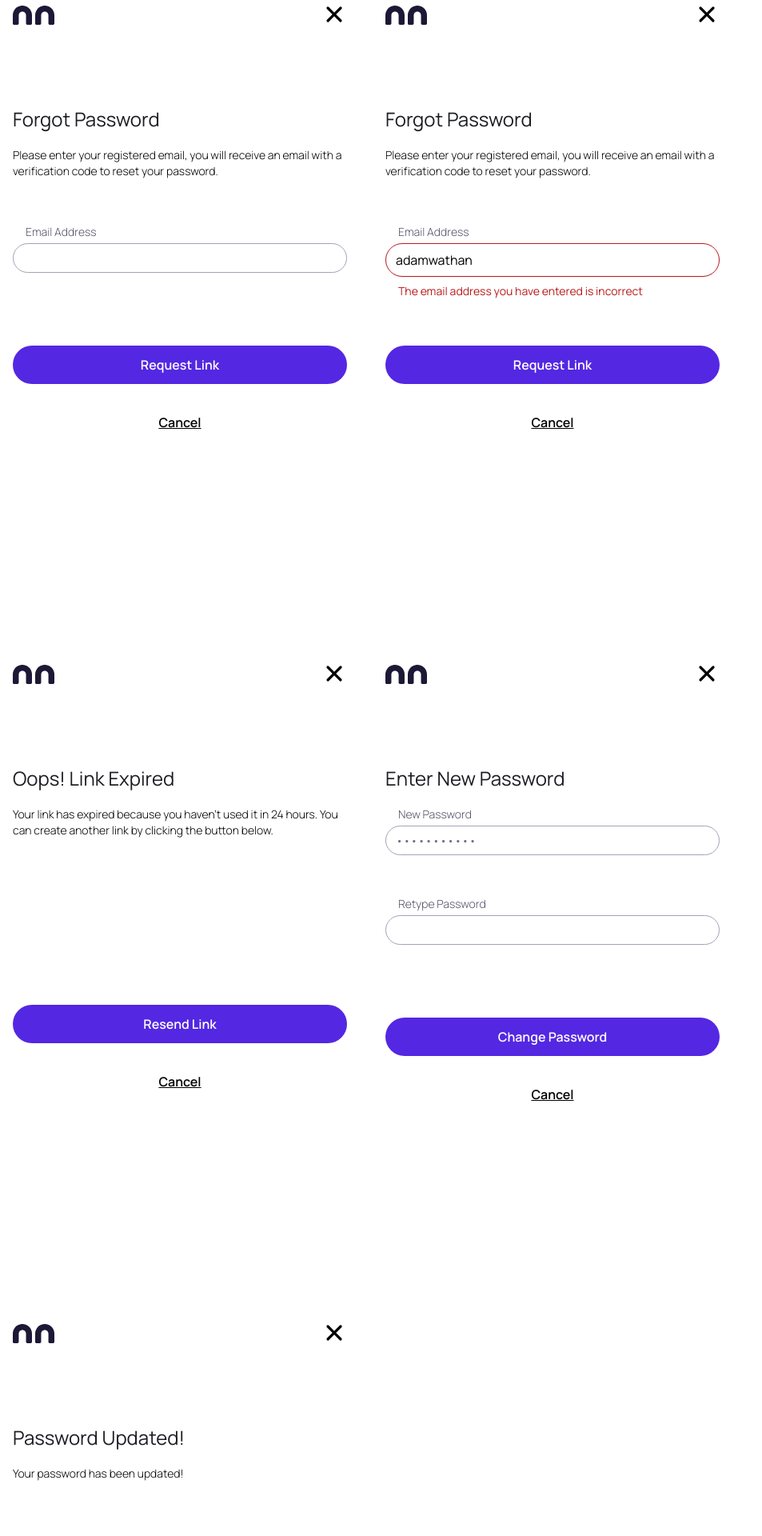
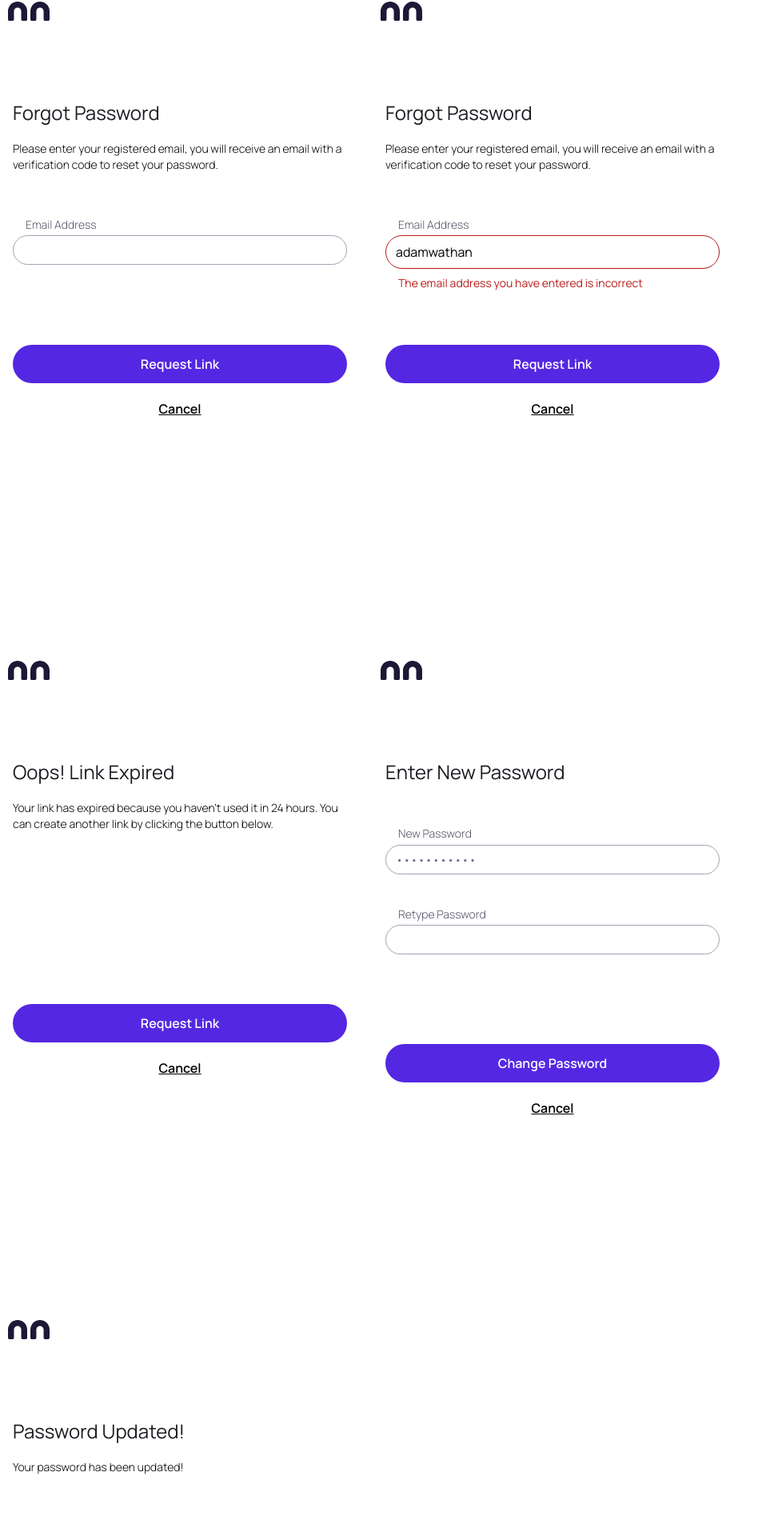
Before and after one commit to andres-codigo/nanny-nina, a Vue app: page /forgot-password in a window 1280 px wide. Shown: the part 30-1950 px from the top of the page at 80% size, without its empty margins (0-953 px from the left). Built offline with nearby package versions, Linux system fonts and the light colour scheme.

Commit message:
[components/pages] DOM & CSS updates to ensure consistency and remove no longer required classes

```diff
--- a/src/components/header/Header.vue
+++ b/src/components/header/Header.vue
@@ -1,24 +1,12 @@
 <template>
 	<header>
-		<nav class="mx-auto pr-4">
-			<div class="flex items-center justify-between">
-				<HeaderLogo />
-				<div class="text-sm pt-8">
-					<router-link to="/dashboard" class="float-right"><XIcon class="w-8 h-8" aria-hidden="true" /></router-link>
+		<div class="flex">
+			<div class="flex-none inline-flex justify-center items-center -ml-1.5 w-14 h-14">
+				<div class="flex items-center justify-between mx-4 mt-8">
+					<img class="inline mr-1 h-6 w-6" src="../../assets/svg/logo/alternate-logo.svg" />
+					<img class="inline mr-1 h-6 w-6" src="../../assets/svg/logo/alternate-logo.svg" />
 				</div>
 			</div>
-		</nav>
+		</div>
 	</header>
 </template>
-
-<script>
-import HeaderLogo from '../header/HeaderLogo.vue'
-import { XIcon } from '@heroicons/vue/solid'
-
-export default {
-	components: {
-		HeaderLogo,
-		XIcon
-	},
-}
-</script>
--- a/src/components/header/HeaderLogo.vue
+++ /dev/null
@@ -1,6 +0,0 @@
-<template>
-	<div class="mx-4 mt-8">
-		<img class="inline mr-1 h-6 w-6" src="../../assets/svg/logo/alternate-logo.svg" />
-		<img class="inline mr-1 h-6 w-6" src="../../assets/svg/logo/alternate-logo.svg" />
-	</div>
-</template>
--- a/src/pages/01-registration-onboarding-forgot-password/forgot-password/pages/FPError02.vue
+++ b/src/pages/01-registration-onboarding-forgot-password/forgot-password/pages/FPError02.vue
@@ -1,12 +1,15 @@
 <template>
-	<div class="bg-white">
+	<div class="h-screen">
 		<Header />
 		<main>
-			<div class="min-h-full flex flex-col justify-center py-12 mx-4 mt-8">
-				<h4 class="my-6 text-left text-header-four font-normal text-gray-900">Forgot Password</h4>
-				<p class="mb-4 h-20 text-sm font-light">Please enter your registered email, you will receive an email with a verification code to reset your password.</p>
+			<div class="min-h-full flex flex-col justify-center mt-20 mx-4">
 				<form action="#" method="POST">
-					<div class="m-0 h-28">
+					<div class="mt-6">
+						<h4 class="text-left text-header-four text-gray-900">Forgot Password</h4>
+						<p class="mt-6 text-sm font-light">Please enter your registered email, you will receive an email with a verification code to reset your password.</p>
+					</div>
+
+					<div class="mt-14 h-40">
 						<label for="email" class="block text-sm font-light text-gray-700 pl-4">Email Address</label>
 						<div class="mt-1">
 							<input
@@ -28,14 +31,9 @@
 						<p class="mt-2 text-sm text-red-500 pl-4" id="email-error">The email address you have entered is incorrect</p>
 					</div>
 
-					<div class="mt-10">
-						<div class="my-6">
-							<ButtonPrimary text="Request Link" />
-						</div>
-
-						<div class="flex items-center justify-center">
-							<ButtonGhost text="Cancel" />
-						</div>
+					<div class="grid grid-rows-2 gap-2">
+						<div><ButtonPrimary text="Request Link" /></div>
+						<div><ButtonGhost text="Cancel" /></div>
 					</div>
 				</form>
 			</div>
--- a/src/pages/01-registration-onboarding-forgot-password/forgot-password/pages/FPExpiredLink03.vue
+++ b/src/pages/01-registration-onboarding-forgot-password/forgot-password/pages/FPExpiredLink03.vue
@@ -1,21 +1,19 @@
 <template>
-	<div class="bg-white">
+	<div class="h-screen">
 		<Header />
 		<main>
-			<div class="min-h-full flex flex-col justify-center py-12 mx-4 mt-8">
-				<h4 class="my-6 text-left text-header-four font-normal text-gray-900">Oops! Link Expired</h4>
-				<p class="mb-4 h-20 text-sm font-light">Your link has expired because you haven't used it in 24 hours.  You can create another link by clicking the button below.</p>
+			<div class="min-h-full flex flex-col justify-center mt-20 mx-4">
 				<form action="#" method="POST">
-					<div class="m-0 h-28">&nbsp;</div>
+					<div class="mt-6">
+						<h4 class="text-left text-header-four text-gray-900">Oops! Link Expired</h4>
+						<p class="mt-6 text-sm font-light">Your link has expired because you haven't used it in 24 hours.  You can create another link by clicking the button below.</p>
+					</div>
 
-					<div class="mt-10">
-						<div class="my-6">
-							<ButtonPrimary text="Resend Link" />
-						</div>
+					<div class="mt-14 h-40">&nbsp;</div>
 
-						<div class="flex items-center justify-center">
-							<ButtonGhost text="Cancel" />
-						</div>
+					<div class="grid grid-rows-2 gap-2">
+						<div><ButtonPrimary text="Request Link" /></div>
+						<div><ButtonGhost text="Cancel" /></div>
 					</div>
 				</form>
 			</div>
--- a/src/pages/01-registration-onboarding-forgot-password/forgot-password/pages/FPNewPassword04.vue
+++ b/src/pages/01-registration-onboarding-forgot-password/forgot-password/pages/FPNewPassword04.vue
@@ -1,26 +1,21 @@
 <template>
-	<div class="bg-white h-screen">
+	<div class="h-screen">
 		<Header />
 		<main>
-			<div class="min-h-full flex flex-col justify-center py-12 mx-4 mt-8">
-				<h4 class="my-6 text-left text-header-four font-normal text-gray-900">Enter New Password</h4>
+			<div class="min-h-full flex flex-col justify-center mt-20 mx-4">
 				<form action="#" method="POST">
-					<div class="m-0 h-28">
-						<InputField text="New Password" type="password" value="newpassword" />
+					<div class="mt-6">
+						<h4 class="text-left text-header-four text-gray-900">Enter New Password</h4>
 					</div>
 
-					<div class="m-0 h-28">
-						<InputField text="Retype Password" type="text" />
+					<div class="grid grid-rows-2 gap-2 mt-14 mb-20">
+						<div class="mb-8"><InputField text="New Password" type="password" value="newpassword" /></div>
+						<div><InputField text="Retype Password" type="text" /></div>
 					</div>
 
-					<div class="mt-10">
-						<div class="my-6">
-							<ButtonPrimary text="Change Password" />
-						</div>
-
-						<div class="flex items-center justify-center">
-							<ButtonGhost text="Cancel" />
-						</div>
+					<div class="grid grid-rows-2 gap-2">
+						<div><ButtonPrimary text="Change Password" /></div>
+						<div><ButtonGhost text="Cancel" /></div>
 					</div>
 				</form>
 			</div>
--- a/src/pages/01-registration-onboarding-forgot-password/forgot-password/pages/FPPasswordUpdated05.vue
+++ b/src/pages/01-registration-onboarding-forgot-password/forgot-password/pages/FPPasswordUpdated05.vue
@@ -1,17 +1,18 @@
 <template>
-	<div class="bg-white">
+	<div class="h-screen">
 		<Header />
 		<main>
-			<div class="min-h-full flex flex-col justify-center py-12 mx-4 mt-8">
-				<h4 class="my-6 text-left text-header-four font-normal text-gray-900">Password Updated!</h4>
-				<p class="mb-4 h-20 text-sm font-light">Your password has been updated!</p>
+			<div class="min-h-full flex flex-col justify-center mt-20 mx-4">
 				<form action="#" method="POST">
-					<div class="m-0 h-28">&nbsp;</div>
+					<div class="mt-6">
+						<h4 class="text-left text-header-four text-gray-900">Password Updated!</h4>
+						<p class="mt-6 text-sm font-light">Your password has been updated!</p>
+					</div>
 
-					<div class="mt-10">
-						<div class="my-6">
-							<ButtonPrimary text="Login" />
-						</div>
+					<div class="h-28">&nbsp;</div>
+
+					<div class="grid grid-rows-1">
+						<div><ButtonPrimary text="Login" /></div>
 					</div>
 				</form>
 			</div>
--- a/src/pages/01-registration-onboarding-forgot-password/forgot-password/pages/ForgotPassword01.vue
+++ b/src/pages/01-registration-onboarding-forgot-password/forgot-password/pages/ForgotPassword01.vue
@@ -1,23 +1,21 @@
 <template>
-	<div class="bg-white h-screen">
+	<div class="h-screen">
 		<Header />
 		<main>
-			<div class="min-h-full flex flex-col justify-center py-12 mx-4 mt-8">
-				<h4 class="my-6 text-left text-header-four font-normal text-gray-900">Forgot Password</h4>
-				<p class="mb-4 h-20 text-sm font-light">Please enter your registered email, you will receive an email with a verification code to reset your password.</p>
+			<div class="min-h-full flex flex-col justify-center mt-20 mx-4">
 				<form action="#" method="POST">
-					<div class="m-0 h-28">
+					<div class="mt-6">
+						<h4 class="text-left text-header-four text-gray-900">Forgot Password</h4>
+						<p class="mt-6 text-sm font-light">Please enter your registered email, you will receive an email with a verification code to reset your password.</p>
+					</div>
+
+					<div class="mt-14 h-40">
 						<InputField text="Email Address" />
 					</div>
 
-					<div class="mt-10">
-						<div class="my-6">
-							<ButtonPrimary text="Request Link" />
-						</div>
-
-						<div class="flex items-center justify-center">
-							<ButtonGhost text="Cancel" />
-						</div>
+					<div class="grid grid-rows-2 gap-2">
+						<div><ButtonPrimary text="Request Link" /></div>
+						<div><ButtonGhost text="Cancel" /></div>
 					</div>
 				</form>
 			</div>
```
